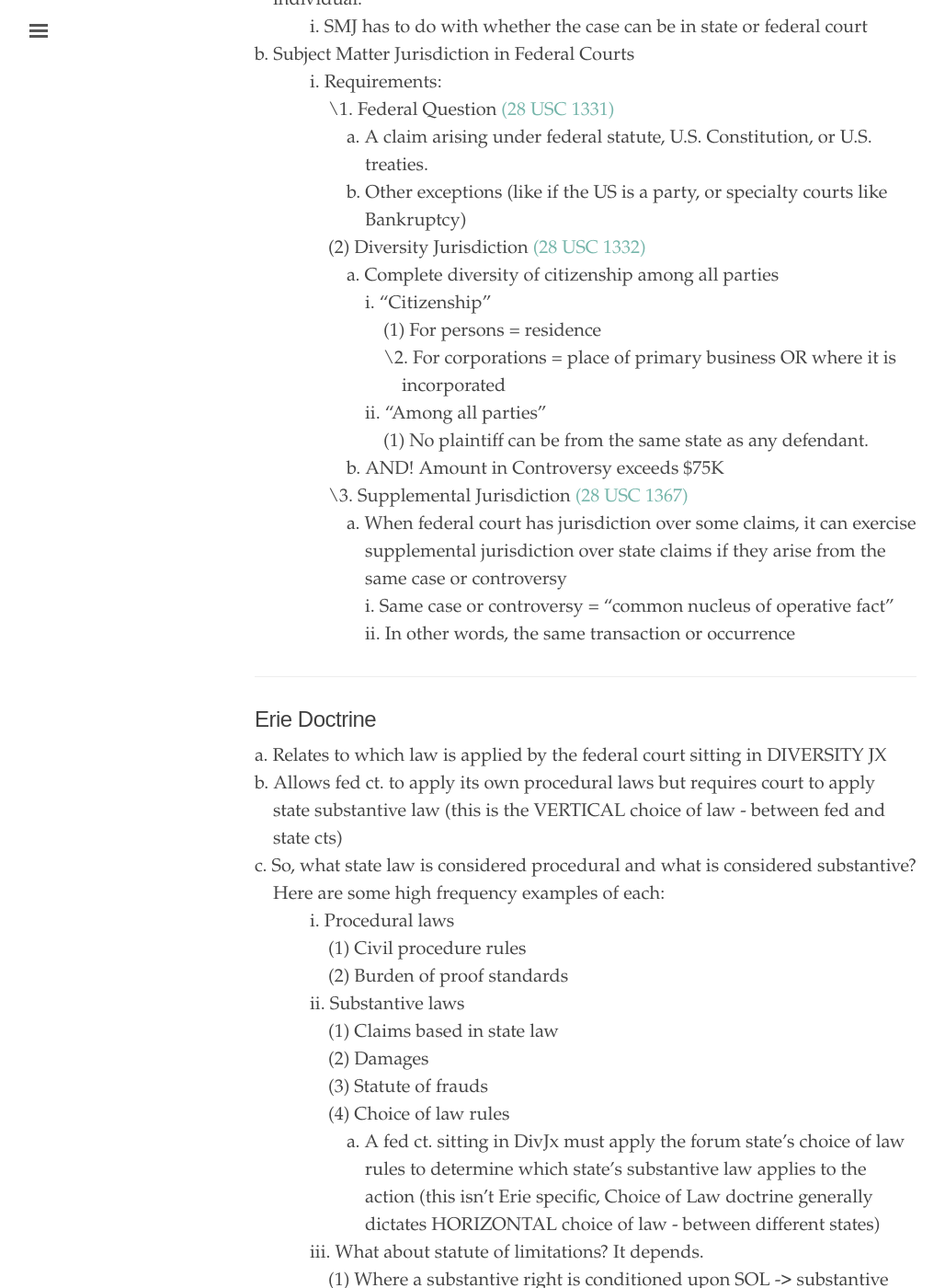
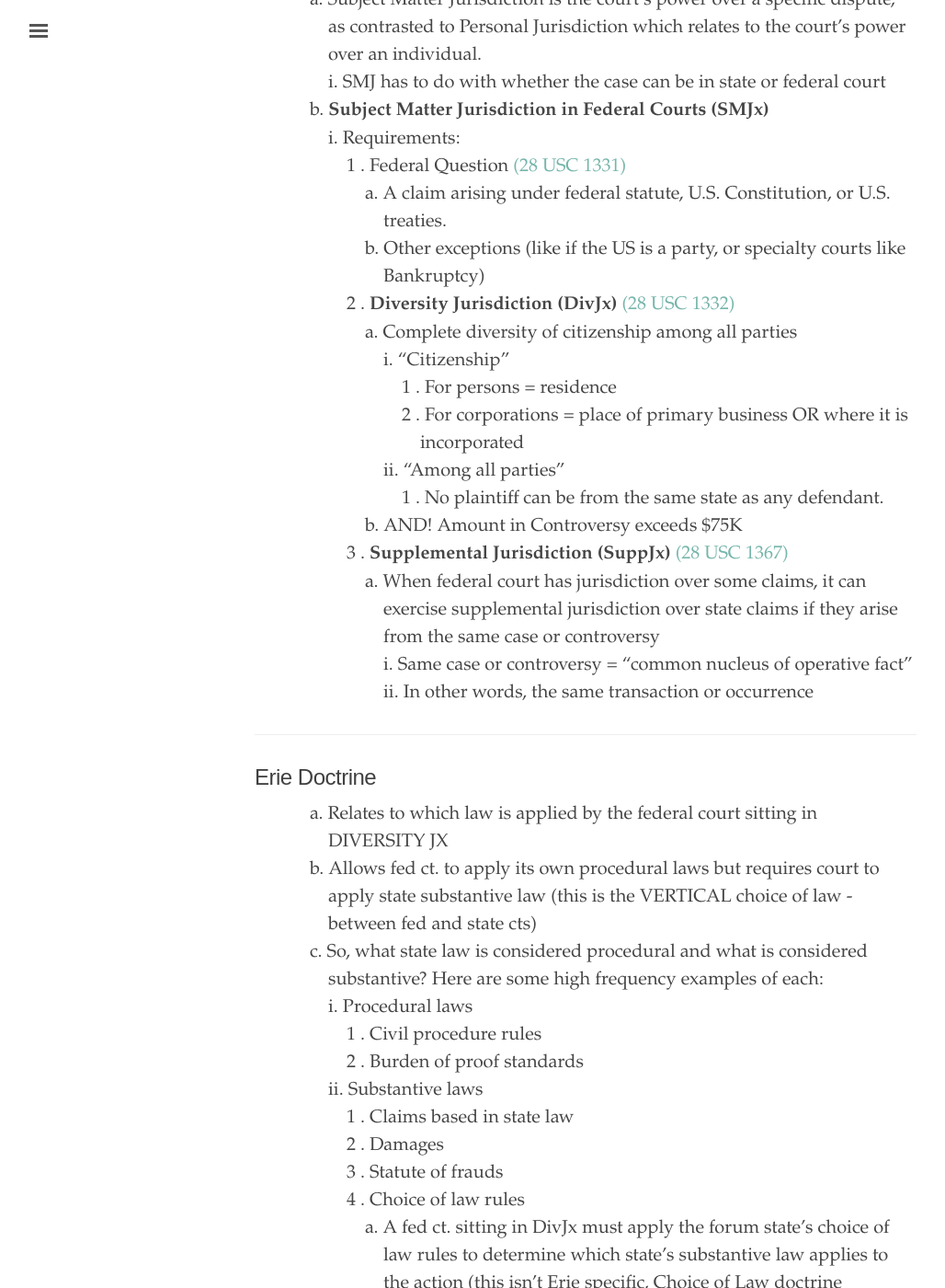
Before and after one commit to binipringle/torts, a Jekyll site: the page built from _texts/0-outline.md, in a window 1280 px wide and 1400 px high, scrolled down 627 px. Shown: the whole window at 92% size, without its empty margins (3-1031 px from the left). Built offline with Jekyll 4.4.1, drawn with Linux system fonts in a browser that asks for light colours; some of the changed text lies outside the part shown.

Commit message:
indented all and removed parentheses from numbers because back slash thing did not work

```diff
--- a/_texts/0-outline.md
+++ b/_texts/0-outline.md
@@ -14,59 +14,59 @@ toc:
 
 ## Rules of Civil Procedure
 
-- a. Federal Rules of Civil Procedure (“FRCP” or “The Rules”)
-- b. The U.S. Constitution
-- c. United States Treaties
+- {:.indent-3}a. Federal Rules of Civil Procedure (“FRCP” or “The Rules”)
+- {:.indent-3}b. The U.S. Constitution
+- {:.indent-3}c. United States Treaties
 
 ## Basic Jurisdictional Concepts
 
-- a.	Jurisdiction is what gives a court the power to act.
-- b.	Courts must have both subject matter jurisdiction and personal jurisdiction.
-- c.	If there is no jurisdiction, the court has no power to act on the dispute at hand.
+- {:.indent-3}a.	Jurisdiction is what gives a court the power to act.
+- {:.indent-3}b.	Courts must have both subject matter jurisdiction and personal jurisdiction.
+- {:.indent-3}c.	If there is no jurisdiction, the court has no power to act on the dispute at hand.
 
 ## Subject Matter Jurisdiction
 
-- a.	Subject Matter Jurisdiction is the court’s power over a specific dispute, as contrasted to Personal Jurisdiction which relates to the court’s power over an individual.
-- {:.indent-3}i.	SMJ has to do with whether the case can be in state or federal court
-- b. Subject Matter Jurisdiction in Federal Courts
-- {:.indent-3}i. Requirements:
-- {:.indent-4}\1.	Federal Question [(28 USC 1331)](https://www.law.cornell.edu/uscode/text/28/1331)
-- {:.indent-5}a.	A claim arising under federal statute, U.S. Constitution, or U.S. treaties.
-- {:.indent-5}b.	Other exceptions (like if the US is a party, or specialty courts like Bankruptcy)
-- {:.indent-4}(2)	Diversity Jurisdiction [(28 USC 1332)](https://www.law.cornell.edu/uscode/text/28/1332)
-- {:.indent-5}a.	Complete diversity of citizenship among all parties
-- {:.indent-6}i.	“Citizenship”
-- {:.indent-7}(1)	For persons = residence
-- {:.indent-7}\2.	For corporations = place of primary business OR where it is incorporated
-- {:.indent-6}ii.	“Among all parties”
-- {:.indent-7}(1)	No plaintiff can be from the same state as any defendant.
-- {:.indent-5}b.	AND! Amount in Controversy exceeds $75K
-- {:.indent-4}\3.	Supplemental Jurisdiction [(28 USC 1367)](https://www.law.cornell.edu/uscode/text/28/1367)
-- {:.indent-5}a.	When federal court has jurisdiction over some claims, it can exercise supplemental jurisdiction over state claims if they arise from the same case or controversy
-- {:.indent-6}i.	Same case or controversy = “common nucleus of operative fact”
-- {:.indent-6}ii.	In other words, the same transaction or occurrence
+- {:.indent-3}a.	Subject Matter Jurisdiction is the court’s power over a specific dispute, as contrasted to Personal Jurisdiction which relates to the court’s power over an individual.
+- {:.indent-4}i.	SMJ has to do with whether the case can be in state or federal court
+- {:.indent-3}b. **Subject Matter Jurisdiction in Federal Courts (SMJx)**
+- {:.indent-4}i. Requirements:
+- {:.indent-5}1 .	Federal Question [(28 USC 1331)](https://www.law.cornell.edu/uscode/text/28/1331)
+- {:.indent-6}a.	A claim arising under federal statute, U.S. Constitution, or U.S. treaties.
+- {:.indent-6}b.	Other exceptions (like if the US is a party, or specialty courts like Bankruptcy)
+- {:.indent-5}2 .	**Diversity Jurisdiction (DivJx)** [(28 USC 1332)](https://www.law.cornell.edu/uscode/text/28/1332)
+- {:.indent-6}a.	Complete diversity of citizenship among all parties
+- {:.indent-7}i.	“Citizenship”
+- {:.indent-8}1 .	For persons = residence
+- {:.indent-8}2 .	For corporations = place of primary business OR where it is incorporated
+- {:.indent-7}ii.	“Among all parties”
+- {:.indent-8}1 .	No plaintiff can be from the same state as any defendant.
+- {:.indent-6}b.	AND! Amount in Controversy exceeds $75K
+- {:.indent-5}3 .	**Supplemental Jurisdiction (SuppJx)** [(28 USC 1367)](https://www.law.cornell.edu/uscode/text/28/1367)
+- {:.indent-6}a.	When federal court has jurisdiction over some claims, it can exercise supplemental jurisdiction over state claims if they arise from the same case or controversy
+- {:.indent-7}i.	Same case or controversy = “common nucleus of operative fact”
+- {:.indent-7}ii.	In other words, the same transaction or occurrence
 
 ---
 
 ## Erie Doctrine
 
-- a.	Relates to which law is applied by the federal court sitting in DIVERSITY JX
-- b.	Allows fed ct. to apply its own procedural laws but requires court to apply state substantive law (this is the VERTICAL choice of law - between fed and state cts)
-- c.	So, what state law is considered procedural and what is considered substantive? Here are some high frequency examples of each:
-- {:.indent-3}i.	Procedural laws
-- {:.indent-4}(1)	Civil procedure rules
-- {:.indent-4}(2)	Burden of proof standards
-- {:.indent-3}ii.	Substantive laws
-- {:.indent-4}(1) Claims based in state law
-- {:.indent-4}(2)	Damages
-- {:.indent-4}(3)	Statute of frauds
-- {:.indent-4}(4)	Choice of law rules
-- {:.indent-5}a.	A fed ct. sitting in DivJx must apply the forum state’s choice of law rules to determine which state’s substantive law applies to the action (this isn’t Erie specific, Choice of Law doctrine generally dictates HORIZONTAL choice of law - between different states)
-- {:.indent-3}iii.	What about statute of limitations? It depends.
-- {:.indent-4}(1)	Where a substantive right is conditioned upon SOL -> substantive
-- {:.indent-4}(2)	Where a substantive right is not conditioned upon SOL -> procedural
-- d.	Once applicable state law is determined, the fed ct. must apply the law as the forum state court would
-- {:.indent-3}i.	It cannot make its own independent judgment on the construction of the law
-- {:.indent-3}ii.	When no controlling state case law is available to provide federal court with guidance, the federal court must predict how the state’s highest court would rule on the issue. (sometimes called the “Erie educated guess” principle)
+- {:.indent-3}a.	Relates to which law is applied by the federal court sitting in DIVERSITY JX
+- {:.indent-3}b.	Allows fed ct. to apply its own procedural laws but requires court to apply state substantive law (this is the VERTICAL choice of law - between fed and state cts)
+- {:.indent-3}c.	So, what state law is considered procedural and what is considered substantive? Here are some high frequency examples of each:
+- {:.indent-4}i.	Procedural laws
+- {:.indent-5}1 .	Civil procedure rules
+- {:.indent-5}2 .	Burden of proof standards
+- {:.indent-4}ii.	Substantive laws
+- {:.indent-5}1 . Claims based in state law
+- {:.indent-5}2 .	Damages
+- {:.indent-5}3 .	Statute of frauds
+- {:.indent-5}4 .	Choice of law rules
+- {:.indent-6}a.	A fed ct. sitting in DivJx must apply the forum state’s choice of law rules to determine which state’s substantive law applies to the action (this isn’t Erie specific, Choice of Law doctrine generally dictates HORIZONTAL choice of law - between different states)
+- {:.indent-4}iii.	What about statute of limitations? It depends.
+- {:.indent-5}1 .	Where a substantive right is conditioned upon SOL -> substantive
+- {:.indent-5}2 .	Where a substantive right is not conditioned upon SOL -> procedural
+- {:.indent-3}d.	Once applicable state law is determined, the fed ct. must apply the law as the forum state court would
+- {:.indent-4}i.	It cannot make its own independent judgment on the construction of the law
+- {:.indent-4}ii.	When no controlling state case law is available to provide federal court with guidance, the federal court must predict how the state’s highest court would rule on the issue. (sometimes called the “Erie educated guess” principle)
 
 ---
```
